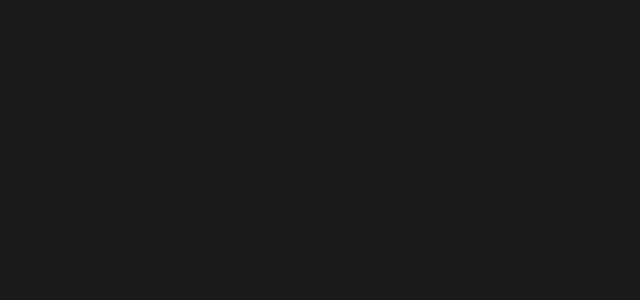
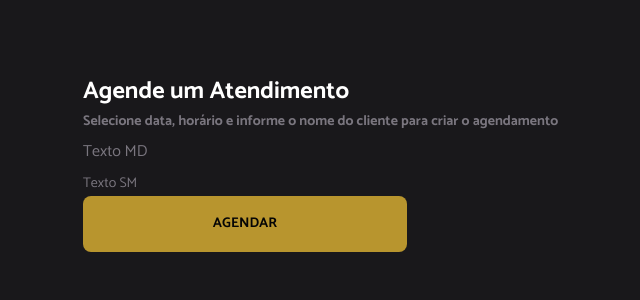
Before and after one commit to MateusLima96/hairday, a React (Vite) app: page / in a window 1280 px wide. Shown: the top 300 px of the page, without its empty margins (313-953 px from the left). Built offline with nearby package versions, Linux system fonts and the light colour scheme.

Commit message:
feat: add button and text components

```diff
--- a/index.html
+++ b/index.html
@@ -9,7 +9,7 @@
     <link href="https://fonts.googleapis.com/css2?family=Cairo:slnt,wght@5,600&family=Catamaran:wght@100..900&display=swap" rel="stylesheet" />
     <title>hairday</title>
   </head>
-  <body class="bg-gray-base-800">
+  <body class="bg-gray-800">
     <div id="root"></div>
     <script type="module" src="/src/main.tsx"></script>
   </body>
--- a/src/App.tsx
+++ b/src/App.tsx
@@ -1,10 +1,24 @@
-function App() {
+import Button from "./components/button"
+import Container from "./components/container"
+import Text from "./components/text"
+
+export default function App() {
 
   return (
-    <>
+    <Container>
+        <div className="flex flex-col gap-2 mt-20">
+            <Text variant="title-lg-bold" className="text-white">
+                Agende um Atendimento
+            </Text>
+            <Text variant="title-sm-bold">Selecione data, horário e informe o nome do cliente para criar o agendamento</Text>
+            <Text variant="text-md">Texto MD</Text>
+            <Text variant="text-sm">Texto SM</Text>
+        </div>
 
-    </>
+
+        <div>
+            <Button>Agendar</Button>
+        </div>
+    </Container>
   )
 }
-
-export default App
--- /dev/null
+++ b/src/components/button.tsx
@@ -0,0 +1,55 @@
+import React from "react"
+import Text from "./text"
+import { cva, type VariantProps } from "class-variance-authority"
+
+
+// eslint-disable-next-line react-refresh/only-export-components
+export const buttonVariants = cva(`
+    flex items-center justify-center cursor-pointer
+    transtion rounded-lg
+`, {
+    variants: {
+        variant: {
+            primary: "bg-yellow hover:border-2 border-yellow-light"
+        },
+        size: {
+            md: "h-14 w-full max-w-[324px] py-4.5 px-6"
+        },
+        disabled: {
+            true: 'opacity-50 pointer-events-none'
+        }
+    },
+    defaultVariants: {
+        variant: 'primary',
+        size: 'md',
+        disabled: false
+    }
+
+})
+
+
+interface ButtonProps
+    extends Omit<React.ComponentProps<"button">, 'size' | 'disabled'>,
+    VariantProps<typeof buttonVariants> {}
+
+
+export default function Button({
+    variant,
+    size,
+    disabled,
+    className,
+    children,
+    ...props
+}): ButtonProps {
+    return ( <button className={buttonVariants({
+            variant,
+            size,
+            disabled,
+            className})}
+            {...props}>
+
+            <Text variant="text-sm-bold" className="text-gray-900 uppercase">{children}</Text>
+
+        </button>
+    );
+}
--- /dev/null
+++ b/src/components/container.tsx
@@ -0,0 +1,36 @@
+import React from "react";
+import { cva, type VariantProps } from "class-variance-authority";
+
+export const containerVariants = cva(`
+        mx-auto
+    `, {
+        variants: {
+            size: {
+                md: "max-w-[31.5rem] px-2"
+            }
+        },
+        defaultVariants: {
+            size: "md"
+        }
+    })
+
+interface ContainerProps extends VariantProps<typeof containerVariants>,
+    React.ComponentProps<"div"> {
+        as?: keyof React.JSX.IntrinsicElements
+    }
+
+export default function Container({
+    as = "div",
+    children,
+    className,
+    ...props
+}: ContainerProps) {
+    return React.createElement(
+        as,
+        {
+            className: containerVariants({size: "md", className}),
+            ...props
+        },
+        children
+    )
+}
--- /dev/null
+++ b/src/components/text.tsx
@@ -0,0 +1,36 @@
+import React from "react";
+import { cva, type VariantProps } from "class-variance-authority";
+
+// eslint-disable-next-line react-refresh/only-export-components
+export const textVariants = cva("font-sans text-gray-400", {
+    variants: {
+        variant: {
+            "title-lg-bold": "text-2xl leading-6 font-bold",
+            "title-sm-bold": "text-sm leading-5 font-bold",
+            "text-md": "text-base leading-6 font-normal",
+            "text-sm": "text-sm leading-6 font-normal",
+            "text-sm-bold": "text-sm leading-6 font-bold"
+        }
+    },
+    defaultVariants: {
+        variant: "text-md"
+    }
+})
+
+interface TextProps extends VariantProps<typeof textVariants> {
+    as?: keyof React.JSX.IntrinsicElements;
+    className?: string;
+    children?: React.ReactNode
+}
+
+
+export default function Text({as = "span", variant, className, children, ...props}: TextProps) {
+    return React.createElement(
+        as,
+        {
+            className: textVariants(({variant, className})),
+            ...props,
+        },
+        children
+    )
+}
--- a/src/index.css
+++ b/src/index.css
@@ -4,15 +4,15 @@
   --color-*: initial;
   --color-white: #ffffff;
 
-  --color-gray-base-100: #F5F4F5;
-  --color-gray-base-200: #B2AFB6;
-  --color-gray-base-300: #98959D;
-  --color-gray-base-400: #7A767F;
-  --color-gray-base-500: #3E3C41;
-  --color-gray-base-600: #2E2C30;
-  --color-gray-base-700: #232225;
-  --color-gray-base-800: #19181B;
-  --color-gray-base-900: #050505;
+  --color-gray-100: #F5F4F5;
+  --color-gray-200: #B2AFB6;
+  --color-gray-300: #98959D;
+  --color-gray-400: #7A767F;
+  --color-gray-500: #3E3C41;
+  --color-gray-600: #2E2C30;
+  --color-gray-700: #232225;
+  --color-gray-800: #19181B;
+  --color-gray-900: #050505;
 
   --color-yellow-light: #DBC170;
   --color-yellow: #B8952E;
```
